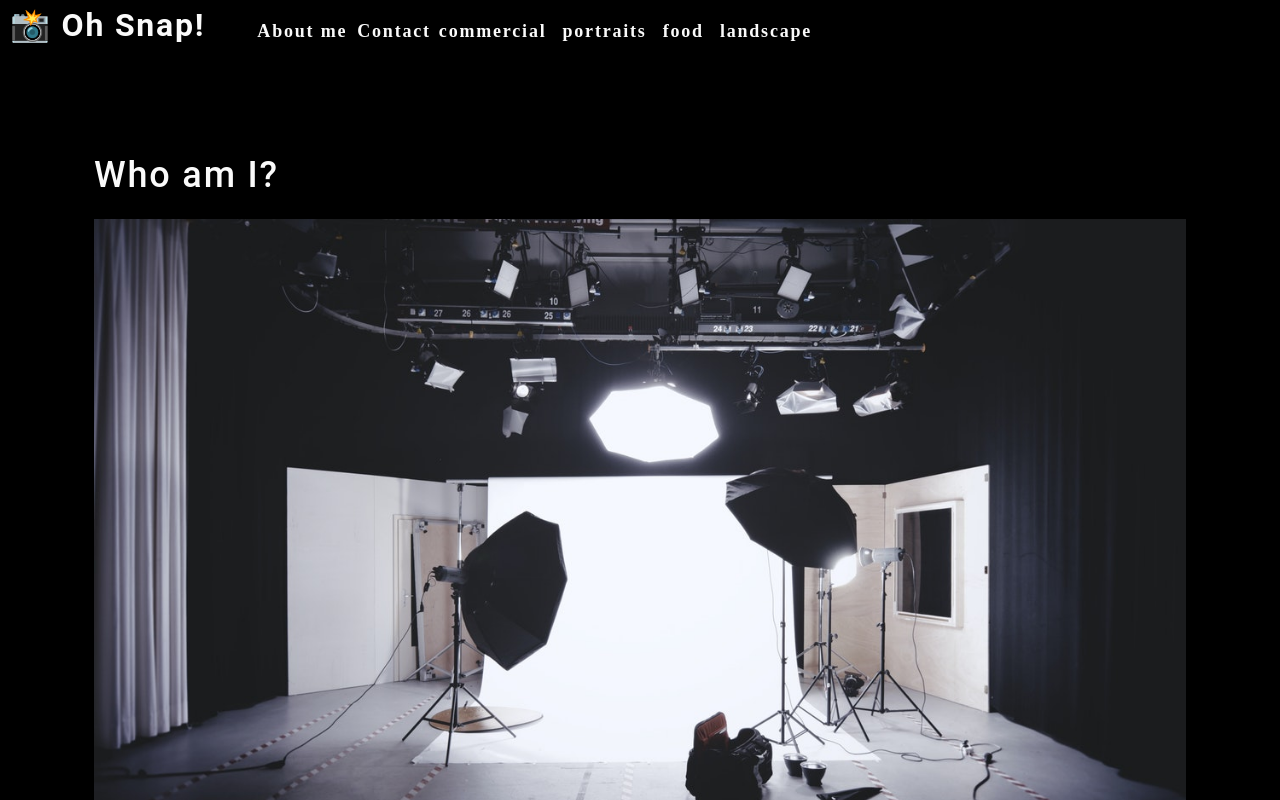
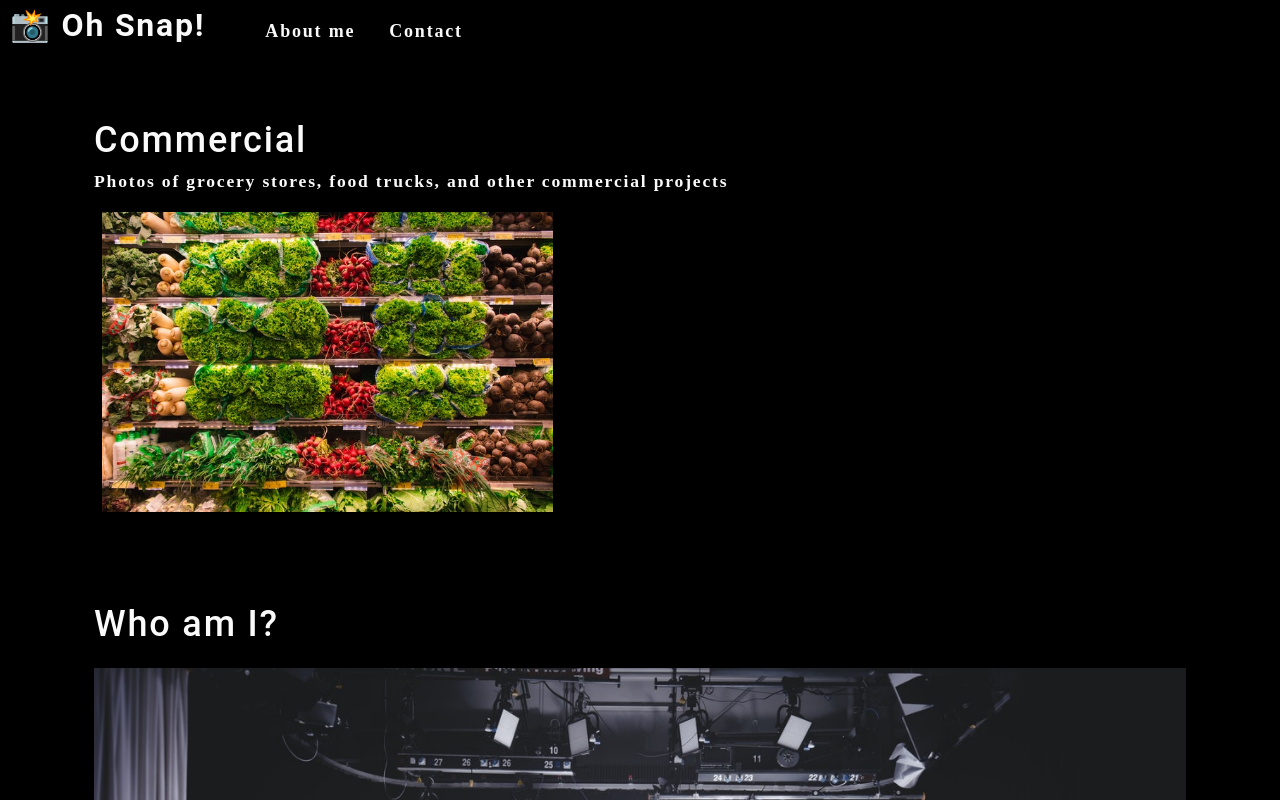
Before and after one commit to florhaidee/photo-port, a React (Create React App) app: page / in a window 1280 px wide. Shown: the top 800 px of the page. Built offline with nearby package versions, Linux system fonts and the light colour scheme.

Commit message:
using useState to displey categories

```diff
--- a/src/App.js
+++ b/src/App.js
@@ -1,12 +1,29 @@
-import React from 'react';
+import React, { useState } from 'react';
 import Nav from './components/Nav';
 import About from './components/About/index';
+import Gallery from "./components/Gallery";
 
 function App() {
+  const [categories] = useState([
+    {
+      name: 'commercial',
+      description: 'Photos of grocery stores, food trucks, and other commercial projects',
+    },
+    { name: 'portraits', description: 'Portraits of people in my life' },
+    { name: 'food', description: 'Delicious delicacies' },
+    { name: 'landscape', description: 'Fields, farmhouses, waterfalls, and the beauty of nature' },
+  ]);
+
+  const [currentCategory, setCurrentCategory] = useState(categories[0]);
   return (
     <div>
-      <Nav></Nav>
+      <Nav>
+        categories={categories}
+        setCurrentCategory={setCurrentCategory}
+        currentCategory={currentCategory}
+      </Nav>
       <main>
+        <Gallery></Gallery>
         <About></About>
       </main>
     </div>
--- /dev/null
+++ b/src/components/Gallery/index.js
@@ -0,0 +1,25 @@
+import React from 'react';
+import { capitalizeFirstLetter } from '../../utils/helpers';
+import photo from "../../assets/small/commercial/0.jpg";
+
+function Gallery(props) {
+    const currentCategory = {
+        name: "commercial",
+        description:
+          "Photos of grocery stores, food trucks, and other commercial projects",
+      };
+    return (
+        <section>
+            <h1>{capitalizeFirstLetter(currentCategory.name)}</h1>
+            <p>{currentCategory.description}</p>
+            <div className="flex-row">
+                <img
+                    src={photo}
+                    alt="Commercial Example"
+                    className="img-thumbnail mx-1"
+                />
+            </div>
+        </section>
+    );
+}
+export default Gallery;
--- a/src/components/Nav/index.js
+++ b/src/components/Nav/index.js
@@ -1,22 +1,17 @@
-import React from 'react';
+import React, { useEffect } from 'react';
+import { capitalizeFirstLetter } from '../../utils/helpers';
 
-function Nav() {
-    const categories = [
-        {
-          name: "commercial",
-          description:
-            "Photos of grocery stores, food trucks, and other commercial projects",
-        },
-        { name: "portraits", description: "Portraits of people in my life" },
-        { name: "food", description: "Delicious delicacies" },
-        {
-          name: "landscape",
-          description: "Fields, farmhouses, waterfalls, and the beauty of nature",
-        },
-    ];
-    function categorySelected(name) {
-        console.log(`${name} clicked`)
-    }
+function Nav(props) {
+  const {
+    categories = [],
+    setCurrentCategory,
+    currentCategory,
+  } = props;
+
+  // useEffect(() => {
+  //   document.title = capitalizeFirstLetter(currentCategory.name);
+  // }, [currentCategory]);
+
   return (
     <header className="flex-row px-1">
       <h2>
@@ -26,21 +21,27 @@
       </h2>
       <nav>
         <ul className="flex-row">
-                    <li className="mx-1">
+          <li className="mx-2">
             <a data-testid="about" href="#about">
               About me
             </a>
           </li>
-                    <li>
+          <li className="mx-2">
             <span>Contact</span>
           </li>
           {categories.map((category) => (
             <li
-                            className="mx-1"
+              className={`mx-1 ${
+                currentCategory.name === category.name && 'navActive'
+                }`}
               key={category.name}
             >
-                            <span onClick={() => categorySelected(category.name)} >
-                                {category.name}
+              <span
+                onClick={() => {
+                  setCurrentCategory(category)
+                }}
+              >
+                {capitalizeFirstLetter(category.name)}
               </span>
             </li>
           ))}
```
Lines whose indentation alone changed are shown as unchanged.
